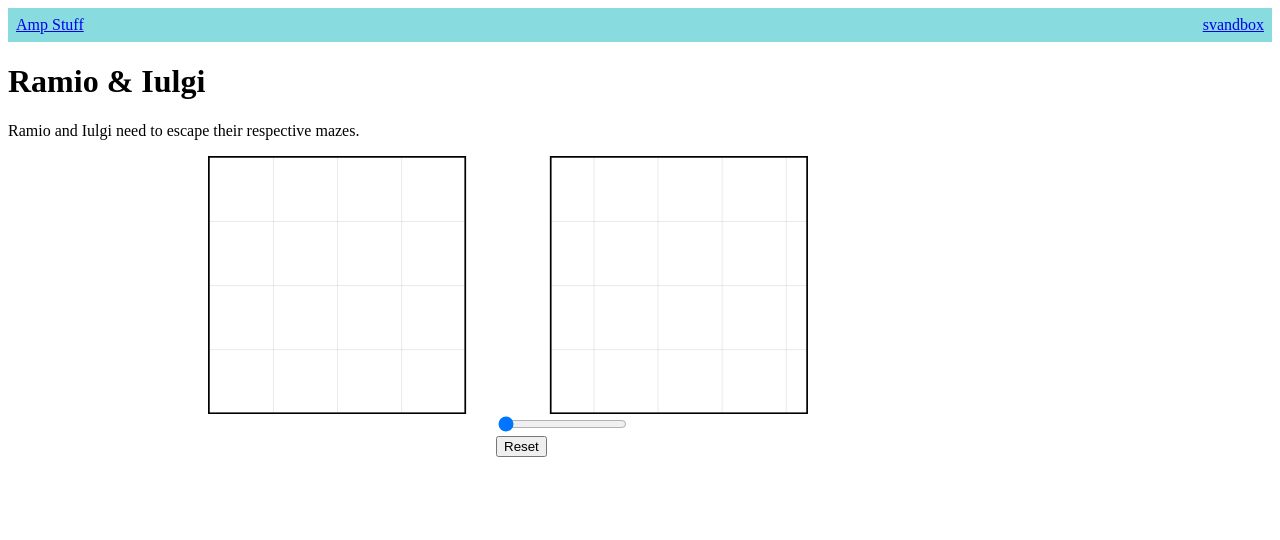
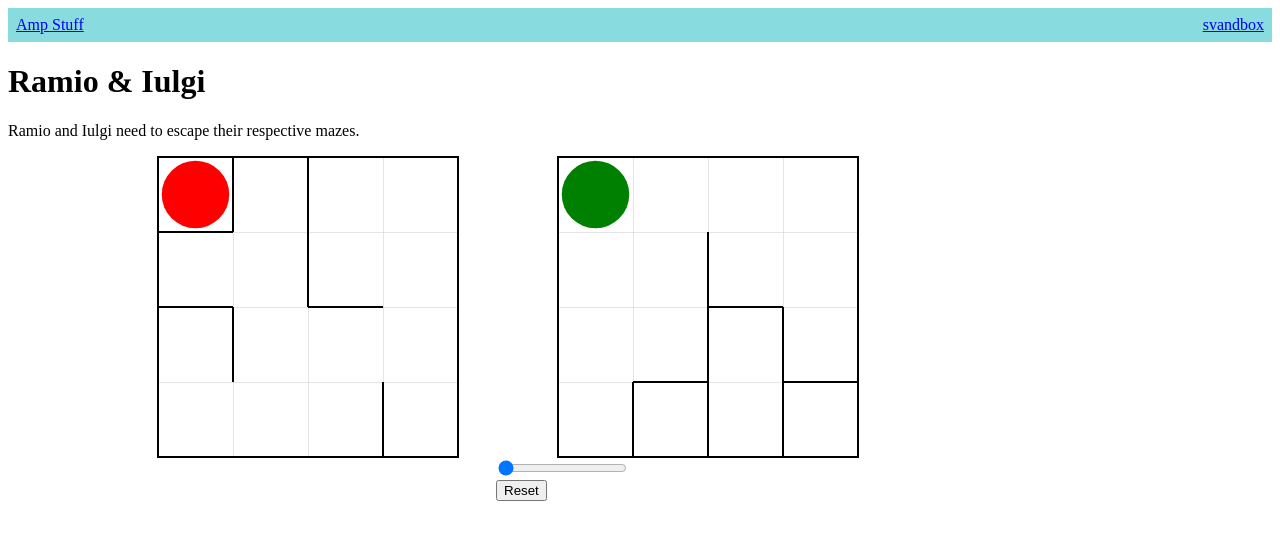
Before and after one commit to drewyoungren/svandbox, a SvelteKit app: page /amp/ramio_iulgi in a window 1280 px wide. Shown: the top 540 px of the page. Built offline with nearby package versions, Linux system fonts and the light colour scheme.

Commit message:
Make walls

```diff
--- a/src/routes/amp/ramio_iulgi/+page.svelte
+++ b/src/routes/amp/ramio_iulgi/+page.svelte
@@ -1,14 +1,176 @@
 <script lang="ts">
     import { onMount } from 'svelte';
-    import { List, Map } from 'immutable';
+    // import { List, Map } from 'immutable';
+    import { SvelteMap } from 'svelte/reactivity';
 
+    let gridSizeSetting = $state(4);
     let gridSize = $state(4);
+    let gridStep = $derived(300 / gridSize);
 
-    function reset() {}
+    let currentPosition = $state([0, 0, 0, 0]);
+
+    let marioWalls = new SvelteMap<string, Set<String>>();
+    let luigiWalls = new SvelteMap<string, Set<String>>();
+
+    function reset() {
+        marioWalls.clear();
+        luigiWalls.clear();
+        for (let i = 0; i < gridSize; i++) {
+            for (let j = 0; j < gridSize; j++) {
+                const index = JSON.stringify([i, j]);
+                const walls = new Set<String>();
+                for (let dir of ['d', 'r']) {
+                    if (Math.random() < 0.2) {
+                        walls.add(dir);
+                    }
+                }
+                if (walls.size > 0) marioWalls.set(index, walls);
+                const walls2 = new Set<String>();
+                for (let dir of ['d', 'r']) {
+                    if (Math.random() < 0.2) {
+                        walls2.add(dir);
+                    }
+                }
+                if (walls2.size > 0) luigiWalls.set(index, walls2);
+            }
+        }
+        // for (const [k, v] of marioWalls.entries()) {
+        //     console.log(JSON.parse(k), v, v.has('d'));
+        // }
+        gridSize = gridSizeSetting;
+    }
 
     onMount(() => {
         reset();
     });
+
+    function onKeyPress(e: KeyboardEvent) {
+        console.log(e.key);
+        switch (e.key) {
+            case 'ArrowRight':
+                if (
+                    !marioWalls
+                        .get(
+                            JSON.stringify([
+                                currentPosition[0],
+                                currentPosition[1],
+                            ]),
+                        )
+                        ?.has('r')
+                ) {
+                    currentPosition[0] = Math.min(
+                        currentPosition[0] + 1,
+                        gridSize - 1,
+                    );
+                }
+                if (
+                    !luigiWalls
+                        .get(
+                            JSON.stringify([
+                                currentPosition[2],
+                                currentPosition[3],
+                            ]),
+                        )
+                        ?.has('r')
+                ) {
+                    currentPosition[2] = Math.min(
+                        currentPosition[2] + 1,
+                        gridSize - 1,
+                    );
+                }
+                break;
+            case 'ArrowLeft':
+                if (
+                    !marioWalls
+                        .get(
+                            JSON.stringify([
+                                currentPosition[0] - 1,
+                                currentPosition[1],
+                            ]),
+                        )
+                        ?.has('r')
+                ) {
+                    currentPosition[0] = Math.max(currentPosition[0] - 1, 0);
+                }
+                if (
+                    !luigiWalls
+                        .get(
+                            JSON.stringify([
+                                currentPosition[2] - 1,
+                                currentPosition[3],
+                            ]),
+                        )
+                        ?.has('r')
+                ) {
+                    currentPosition[2] = Math.max(currentPosition[2] - 1, 0);
+                }
+
+                break;
+            case 'ArrowDown':
+                if (
+                    !marioWalls
+                        .get(
+                            JSON.stringify([
+                                currentPosition[0],
+                                currentPosition[1],
+                            ]),
+                        )
+                        ?.has('d')
+                ) {
+                    currentPosition[1] = Math.min(
+                        currentPosition[1] + 1,
+                        gridSize - 1,
+                    );
+                }
+                if (
+                    !luigiWalls
+                        .get(
+                            JSON.stringify([
+                                currentPosition[2],
+                                currentPosition[3],
+                            ]),
+                        )
+                        ?.has('d')
+                ) {
+                    currentPosition[3] = Math.min(
+                        currentPosition[3] + 1,
+                        gridSize - 1,
+                    );
+                }
+                break;
+            case 'ArrowUp':
+                if (
+                    !marioWalls
+                        .get(
+                            JSON.stringify([
+                                currentPosition[0],
+                                currentPosition[1] - 1,
+                            ]),
+                        )
+                        ?.has('d')
+                ) {
+                    currentPosition[1] = Math.max(currentPosition[1] - 1, 0);
+                }
+                if (
+                    !luigiWalls
+                        .get(
+                            JSON.stringify([
+                                currentPosition[2],
+                                currentPosition[3] - 1,
+                            ]),
+                        )
+                        ?.has('d')
+                ) {
+                    currentPosition[3] = Math.max(currentPosition[3] - 1, 0);
+                }
+                break;
+
+            default:
+                break;
+        }
+    }
+
+    document.addEventListener('keydown', onKeyPress);
 </script>
 
 <h1>Ramio &amp; Iulgi</h1>
@@ -16,10 +178,11 @@
 <p>Ramio and Iulgi need to escape their respective mazes.</p>
 
 <div class="maindisplay">
+    <div class="rowdisplay">
         <svg
             version="1.1"
             xmlns="http://www.w3.org/2000/svg"
-        viewBox="-1 -1 702 302"
+            viewBox="-1 -1 302 302"
         >
             <defs>
                 <pattern
@@ -60,8 +223,49 @@
                 stroke="black"
                 stroke-width="2"
             ></rect>
+
+            {#each marioWalls.entries() as [k, v]}
+                {@const [i, j] = JSON.parse(k)}
+                {#if v.has('d')}
+                    <line
+                        x1={i * gridStep}
+                        y1={(j + 1) * gridStep}
+                        x2={(i + 1) * gridStep}
+                        y2={(j + 1) * gridStep}
+                        stroke="black"
+                        stroke-width="2"
+                    >
+                    </line>
+                {/if}
+                {#if v.has('r')}
+                    <line
+                        x1={(i + 1) * gridStep}
+                        y1={j * gridStep}
+                        x2={(i + 1) * gridStep}
+                        y2={(j + 1) * gridStep}
+                        stroke="black"
+                        stroke-width="2"
+                    >
+                    </line>
+                {/if}
+            {/each}
+
+            <circle
+                cx={(currentPosition[0] + 1 / 2) * gridStep}
+                cy={(currentPosition[1] + 1 / 2) * gridStep}
+                r={(gridStep / 2) * 0.9}
+                stroke="2"
+                fill="red"
+            >
+            </circle>
+        </svg>
+        <svg
+            version="1.1"
+            xmlns="http://www.w3.org/2000/svg"
+            viewBox="-1 -1 302 302"
+        >
             <rect
-            x="400"
+                x="0"
                 y="0"
                 width="300"
                 height="300"
@@ -69,9 +273,51 @@
                 stroke-width="2"
                 fill="url(#grid)"
             ></rect>
+
+            {#each luigiWalls.entries() as [k, v]}
+                {@const [i, j] = JSON.parse(k)}
+                {#if v.has('d')}
+                    <line
+                        x1={i * gridStep}
+                        y1={(j + 1) * gridStep}
+                        x2={(i + 1) * gridStep}
+                        y2={(j + 1) * gridStep}
+                        stroke="black"
+                        stroke-width="2"
+                    >
+                    </line>
+                {/if}
+                {#if v.has('r')}
+                    <line
+                        x1={(i + 1) * gridStep}
+                        y1={j * gridStep}
+                        x2={(i + 1) * gridStep}
+                        y2={(j + 1) * gridStep}
+                        stroke="black"
+                        stroke-width="2"
+                    >
+                    </line>
+                {/if}
+            {/each}
+            <circle
+                cx={(currentPosition[2] + 1 / 2) * gridStep}
+                cy={(currentPosition[3] + 1 / 2) * gridStep}
+                r={(gridStep / 2) * 0.9}
+                stroke="2"
+                fill="green"
+            >
+            </circle>
         </svg>
+    </div>
+
     <div class="displaybox">
-        <input type="range" min="4" step="1" max="12" bind:value={gridSize} />
+        <input
+            type="range"
+            min="4"
+            step="1"
+            max="12"
+            bind:value={gridSizeSetting}
+        />
         <button onclick={reset}> Reset </button>
     </div>
 </div>
@@ -85,8 +331,17 @@
         max-width: 1000px;
         flex-direction: column;
     }
+
+    .rowdisplay {
+        display: flex;
+        align-items: center;
+        justify-content: space-around;
+        flex-wrap: wrap;
+        width: 800px;
+        flex-direction: row;
+    }
     svg {
-        max-width: 600px;
+        width: 302px;
         height: auto;
     }
 
```
Lines whose indentation alone changed are shown as unchanged.
